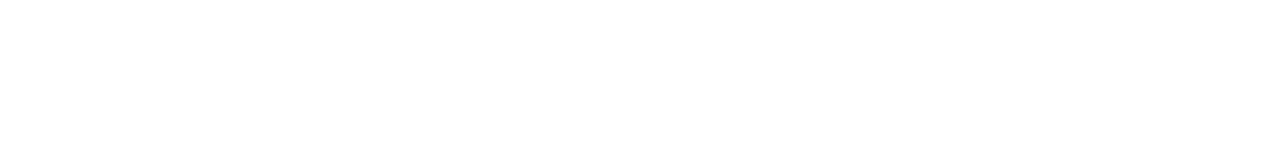
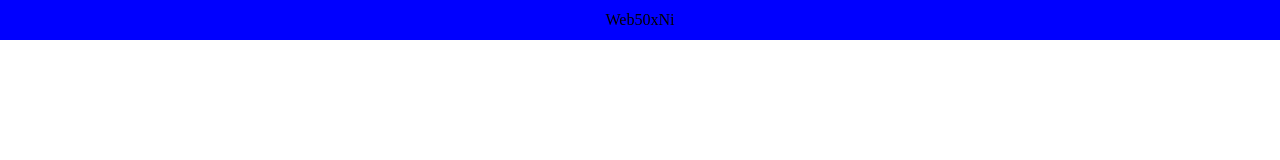
Before and after one commit to Orrv2904/GrupoA, a plain HTML site: page index.html in a window 1280 px wide. Drawn offline with Linux system fonts and the light colour scheme.

Commit message:
se agrego el style en el header

```diff
--- a/index.html
+++ b/index.html
@@ -4,9 +4,12 @@
     <meta charset="UTF-8">
     <meta http-equiv="X-UA-Compatible" content="IE=edge">
     <meta name="viewport" content="width=device-width, initial-scale=1.0">
+    <link rel="stylesheet" href="/style.css">
     <title>Document</title>
 </head>
 <body>
-
+    <header>
+        <span>Web50xNi</span>
+    </header>
 </body>
 </html>
--- /dev/null
+++ b/style.css
@@ -0,0 +1,20 @@
+*{
+    margin: 0;
+    padding: 0%;
+}
+
+header{
+    background-color: blue;
+    height: 40px;
+    width: 100%;
+    /* alineamiento de Div */
+    display: flex;
+    justify-content: center;
+    align-items: center;
+    /* div center end */
+
+    /* other way */
+    display: grid;
+    place-items: center;
+    /*  */
+}
```
